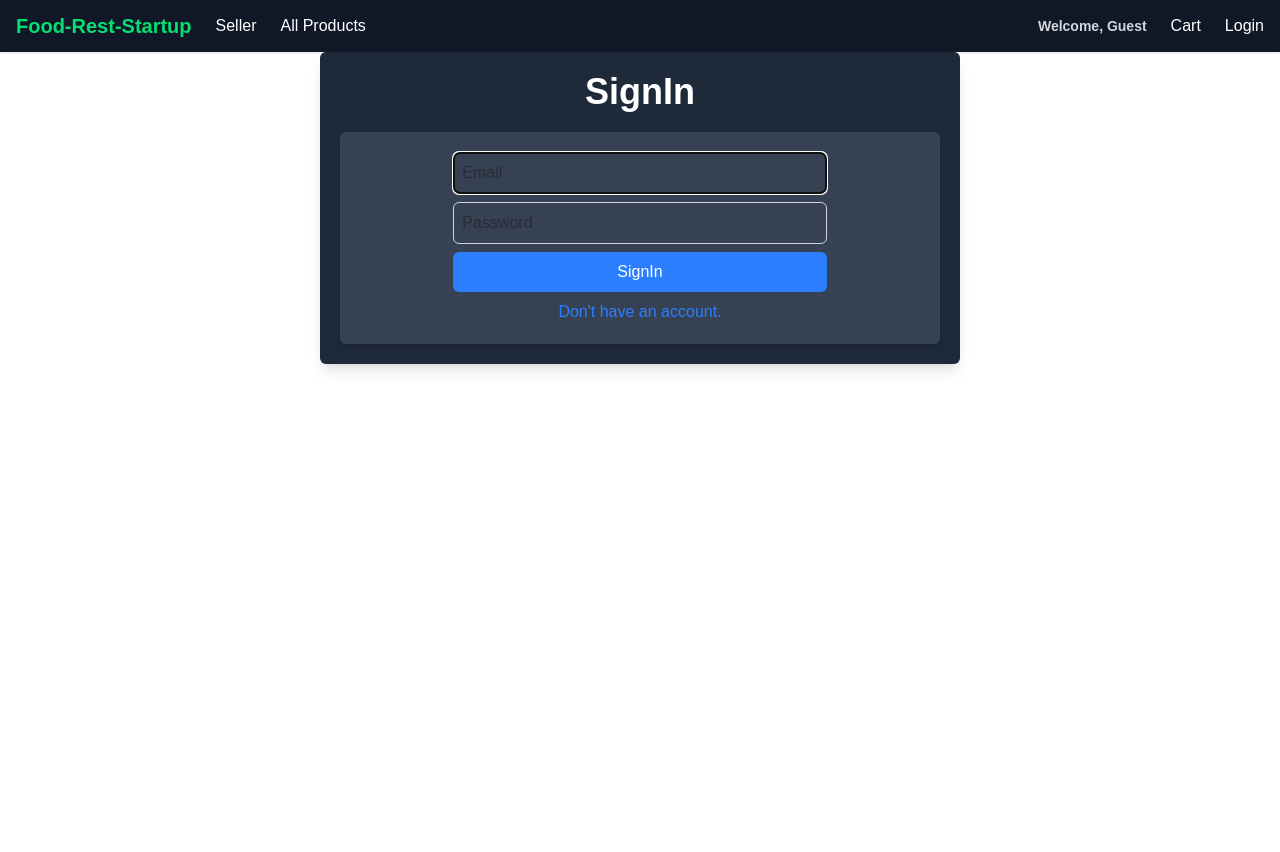
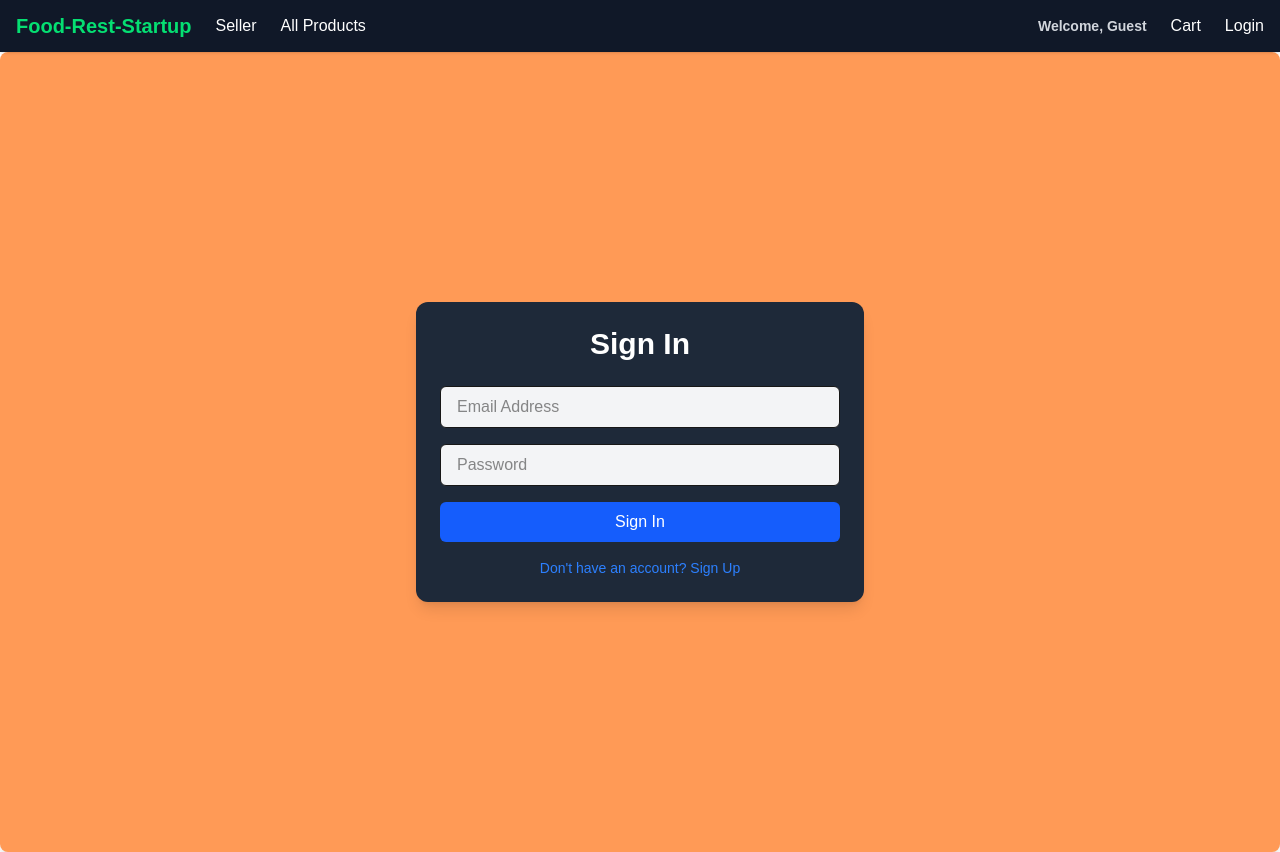
Before and after one commit to arpitsinh-thakor/food-rest-startup, a Next.js app: page /login in a window 1280 px wide. Before the commit the page ends 800 px from the top, so only its background shows below. Built offline with nearby package versions, Linux system fonts and the light colour scheme.

Commit message:
layout ui fixes

```diff
--- a/app/cart/page.js
+++ b/app/cart/page.js
@@ -20,7 +20,9 @@ const Cart = () => {
   }
 
   return (
-    <div>
+    <div
+      className="flex-1 flex flex-col items-center justify-center bg-[#ff9a56] container mx-auto rounded-lg shadow-lg h-screen"
+      >
         <div className="flex items-center justify-center gap-4 mb-4">
             <div
               >
--- /dev/null
+++ b/app/login/layout.js
@@ -0,0 +1,8 @@
+
+export default function LoginLayout({ children }) {
+  return (
+    <div className="flex-1 flex flex-col items-center justify-center bg-[#ff9a56] container mx-auto rounded-lg shadow-lg h-screen">
+      {children}
+    </div>
+  );
+}
--- a/app/login/page.js
+++ b/app/login/page.js
@@ -1,174 +1,153 @@
-"use client"
-import { useState } from "react";
-import axios from "axios";
-const { useRouter } = require("next/navigation");
+'use client';
 
-import { useSelector, useDispatch } from "react-redux";
-import { setUser } from "../store/features/userSlice";
+import { useState } from 'react';
+import { useRouter } from 'next/navigation';
+import { useSelector, useDispatch } from 'react-redux';
+import { setUser } from '../store/features/userSlice';
+import axios from 'axios';
 
-export default function Login() {
+export default function AuthForm() {
+  const router = useRouter();
+  const dispatch = useDispatch();
 
-    const router = useRouter();
+  const [isLoginForm, setIsLoginForm] = useState(true);
+  const [formData, setFormData] = useState({
+    firstName: '',
+    lastName: '',
+    email: '',
+    password: '',
+    confirmPassword: ''
+  });
+  const [error, setError] = useState('');
 
-    const [firstName, setFirstName] = useState("");
-    const [lastName, setLastName] = useState("");
-    const [email, setEmail] = useState("");
-    const [password, setPassword] = useState("");
-    const [confirmPassword, setConfirmPassword] = useState("");
-    const [isLoginForm, setIsLoginForm] = useState(true);
-    const [error, setError] = useState("");
+  const handleChange = (e) => {
+    setFormData(prev => ({ ...prev, [e.target.name]: e.target.value }));
+  };
 
-    const dispatch = useDispatch();
-    const user = useSelector((state) => state.user.user);
+  const saveUser = ({ id, firstName, lastName, email }) => {
+    dispatch(setUser({ id, firstName, lastName, email }));
+  };
 
+  const handleSubmit = async (e) => {
+    e.preventDefault();
+    const { firstName, lastName, email, password, confirmPassword } = formData;
 
-    const saveUser = ({id, firstName, lastName, email}) => {
-        const user = {
-            id,
+    if (!email || !password || (!isLoginForm && (!firstName || !lastName || !confirmPassword))) {
+      setError('Please fill all required fields.');
+      return;
+    }
+
+    try {
+      if (isLoginForm) {
+        // const res = await axios.post('/api/login', { email, password });
+        // saveUser(res.data);
+        saveUser({
+          id: '12345',
+          firstName: firstName || 'John',
+          lastName: lastName || 'Doe',
+          email: email || 'johndoe_signin@gmail.com',
+        });
+
+        router.push('/');
+
+      } else if (password !== confirmPassword) {
+      } else {
+        // const res = await axios.post('/api/signup', { firstName, lastName, email, password, confirmPassword });
+        // saveUser(res.data);
+        saveUser({
+          id: '12345',
           firstName,
           lastName,
           email,
+        });
+
+        router.push('/');
+      }
+      router.push('/');
+    } catch (err) {
+      setError(err.message || 'Something went wrong.');
+    }
   };
-        dispatch(setUser(user));
-    }
-
-    const handleSignIn = async (e) => {
-        e.preventDefault();
-        try {
-
-            if (!email || !password) {
-                setError("Email and Password are required");
-                return;
-            }
-            saveUser({
-                id:  "12345",
-                firstName: firstName || "John",
-                lastName: lastName || "Doe",
-                email:  email || "johndoe_signin@gmail.com",
-            })
-            // const response = await axios.post("/api/login", {
-            //     email,
-            //     password,
-
-            // });
-            // if (response.status === 200) {
-            //     console.log("Login successful", response.data);
-
-            //     saveUser(response.data);
-
-            //     router.push("/");
-            // }
-
-        } catch (err) {
-            setError(err.message);
-        }
-    }
-    const handleSignUp = async (e) => {
-        e.preventDefault();
-        try {
-
-            saveUser({
-                id:  "12345",
-                firstName: firstName || "John",
-                lastName: lastName || "Doe",
-                email:  email || "johndoe_signup@gmail.com"
-            })
-            if (!firstName || !lastName || !email || !password) {
-                setError("All fields are required");
-                return;
-            }
-            // const response = await axios.post("/api/signup", {
-            //     firstName,
-            //     lastName,
-            //     email,
-            //     password,
-            //     confirmPassword
-            // });
-            // if (response.status === 200) {
-            //     console.log("SignUp successful", response.data);
-            //     // Dispatch login action to Redux store
-
-            //     saveUser(response.data);
-
-            //     router.push("/");
-            // }
-        }
-          catch (err) {
-            setError(err.message);
-          }
-    }
 
   return (
-        <div
-          className="flex flex-col  w-1/2 mx-auto p-5 bg-gray-800 rounded-md shadow-lg"
-        >
-          <h1
-            className="text-center text-4xl font-bold text-white mb-5"
-            >{isLoginForm ? "SignIn" : "SignUp"}</h1>
-          <form
-            className="flex flex-col items-center bg-gray-700 p-5 rounded-md shadow-md "
-            >
-            { !isLoginForm && <>
+    <div className="max-w-md mx-auto bg-gray-800 p-6 rounded-xl shadow-lg">
+      <h1 className="text-3xl font-bold text-center mb-6 text-white">
+        {isLoginForm ? 'Sign In' : 'Sign Up'}
+      </h1>
+      <form onSubmit={handleSubmit} className="space-y-4">
+        {!isLoginForm && (
+          <>
             <input
-                  className="border border-gray-300 rounded-md p-2 mb-2 w-2/3"
-                  placeholder="First Name" required
               type="text"
-                  value={firstName}
-                  onChange={(e) => setFirstName(e.target.value)}
+              name="firstName"
+              placeholder="First Name"
+              value={formData.firstName}
+              onChange={handleChange}
+              required
+              className="w-full px-4 py-2 border rounded-md bg-gray-100 focus:outline-none focus:ring-2 focus:ring-blue-400"
             />
             <input
-                  className="border border-gray-300 rounded-md p-2 mb-2 w-2/3"
-                  placeholder="Last Name" required
               type="text"
-                  value={lastName}
-                  onChange={(e) => setLastName(e.target.value)}
+              name="lastName"
+              placeholder="Last Name"
+              value={formData.lastName}
+              onChange={handleChange}
+              required
+              className="w-full px-4 py-2 border rounded-md bg-gray-100 focus:outline-none focus:ring-2 focus:ring-blue-400"
             />
           </>
-            }
+        )}
         <input
-              className="border border-gray-300 rounded-md p-2 mb-2 w-2/3"
-              placeholder="Email" required autoFocus
+          type="email"
+          name="email"
+          placeholder="Email Address"
+          value={formData.email}
+          onChange={handleChange}
           autoComplete="email"
-              type="email"
-              value={email}
-              onChange={(e) => setEmail(e.target.value)}
+          required
+          className="w-full px-4 py-2 border rounded-md bg-gray-100 focus:outline-none focus:ring-2 focus:ring-blue-400"
         />
         <input
-              className="border border-gray-300 rounded-md p-2 mb-2 w-2/3"
-              placeholder="Password"  required
+          type="password"
+          name="password"
+          placeholder="Password"
+          value={formData.password}
+          onChange={handleChange}
           autoComplete="current-password"
+          required
+          className="w-full px-4 py-2 border rounded-md bg-gray-100 focus:outline-none focus:ring-2 focus:ring-blue-400"
+        />
+        {!isLoginForm && (
+          <input
             type="password"
-              value={password}
-              onChange={(e) => setPassword(e.target.value)}
-              showpasswordtoggle= "true"
+            name="confirmPassword"
+            placeholder="Confirm Password"
+            value={formData.confirmPassword}
+            onChange={handleChange}
+            required
+            className="w-full px-4 py-2 border rounded-md bg-gray-100 focus:outline-none focus:ring-2 focus:ring-blue-400"
           />
-            { !isLoginForm &&
-              <input
-                className="border border-gray-300 rounded-md p-2 mb-2 w-2/3"
-                placeholder="Confirm Password" required
-                autoComplete="current-password"
-                type="password"
-                value={confirmPassword}
-                onChange={(e) => setConfirmPassword(e.target.value)}
-                showpasswordtoggle= "true"
-              />
-            }
+        )}
+        {error && (
+          <div className="text-red-500 text-sm text-center">
+            ⚠️ {error}
+          </div>
+        )}
         <button
-              className="bg-blue-500 text-white p-2 rounded-md w-2/3 hover:bg-blue-600 transition-colors cursor-pointer"
           type="submit"
-              onClick={isLoginForm ? handleSignIn : handleSignUp}
-              >{isLoginForm ? "SignIn" : "SignUp"}</button>
-
+          className="w-full bg-blue-600 text-white py-2 px-4 rounded-md hover:bg-blue-700 transition-all duration-200"
+        >
+          {isLoginForm ? 'Sign In' : 'Sign Up'}
+        </button>
         <p
-              className="text-blue-500 mt-2 cursor-pointer"
-              onClick={() => setIsLoginForm(!isLoginForm)}
-              >{isLoginForm ? "Don't have an account." : "Already have an account?"}
+          className="text-sm text-center text-blue-500 hover:underline cursor-pointer"
+          onClick={() => {
+            setIsLoginForm(!isLoginForm);
+            setError('');
+          }}
+        >
+          {isLoginForm ? "Don't have an account? Sign Up" : 'Already have an account? Sign In'}
         </p>
-
-            {error && <div
-              className="text-red-500 mt-2"
-              > Error - {error}</div>
-            }
       </form>
     </div>
   );
```
Lines whose indentation alone changed are shown as unchanged.
